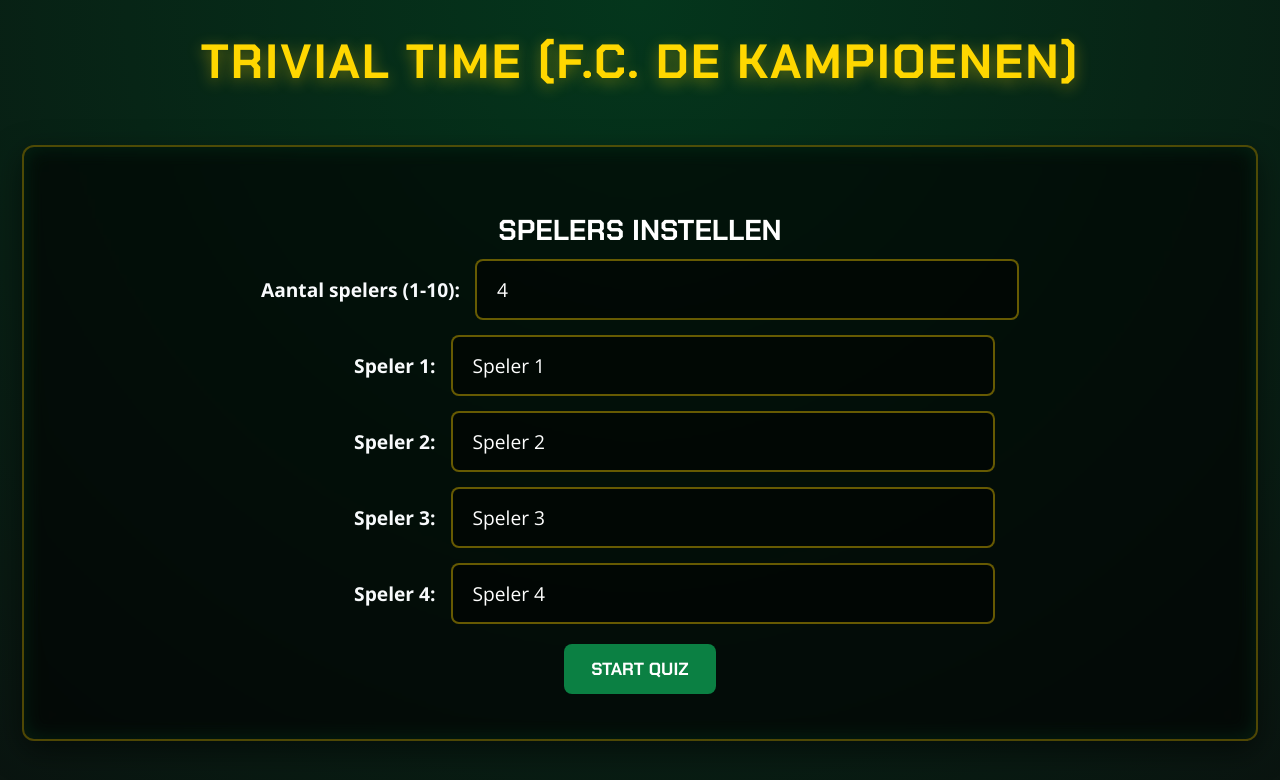
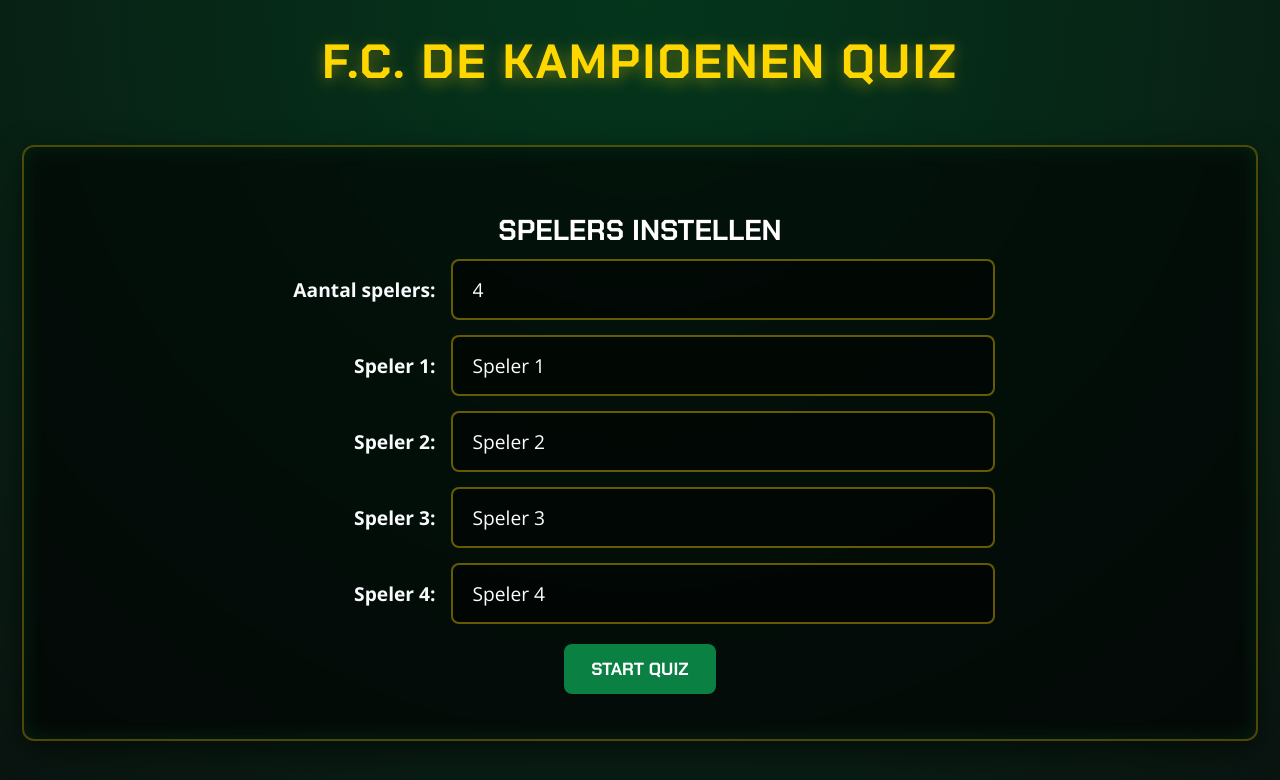
Before and after one commit to jordenric96/deslimstevanloemek, a plain HTML site: page index.html in a window 1280 px wide. Drawn offline with nearby package versions, Linux system fonts and the light colour scheme.

Commit message:
Update index.html

```diff
--- a/index.html
+++ b/index.html
@@ -3,23 +3,23 @@
 <head>
     <meta charset="UTF-8">
     <meta name="viewport" content="width=device-width, initial-scale=1.0">
-    <title>Trivial time - Quiz</title>
+    <title>FC De Kampioenen Quiz</title>
     <link href="https://fonts.googleapis.com/css2?family=Chakra+Petch:wght@600;700&family=Open+Sans:wght@400;700&display=swap" rel="stylesheet">
     <link rel="stylesheet" href="stijl.css">
 </head>
 <body>
 
     <div id="game-over-overlay">
-        <h2 id="game-over-subtitle">De slimste mens ter wereld is voor nu:</h2>
+        <h2 id="game-over-subtitle">De slimste kampioen is voor nu:</h2>
         <h1 id="game-over-text">WINNAAR!</h1>
     </div>
 
-    <h1>Trivial time (F.C. De Kampioenen)</h1>
+    <h1>F.C. De Kampioenen quiz</h1>
 
     <div id="setup-screen" class="visible">
         <h2>Spelers Instellen</h2>
         <div class="setup-input-row">
-            <label for="num-players">Aantal spelers (1-10):</label>
+            <label for="num-players">Aantal spelers:</label>
             <input type="number" id="num-players" min="1" max="10" value="4" onchange="updatePlayerInputs()">
         </div>
         <div id="player-name-inputs"></div>
```
